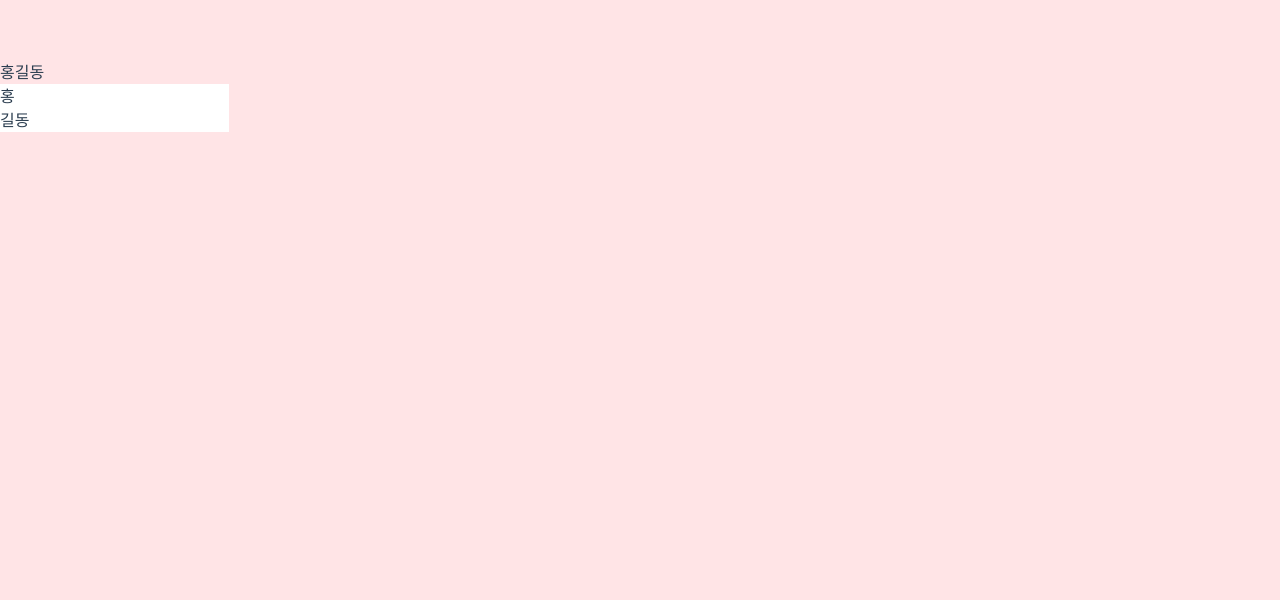
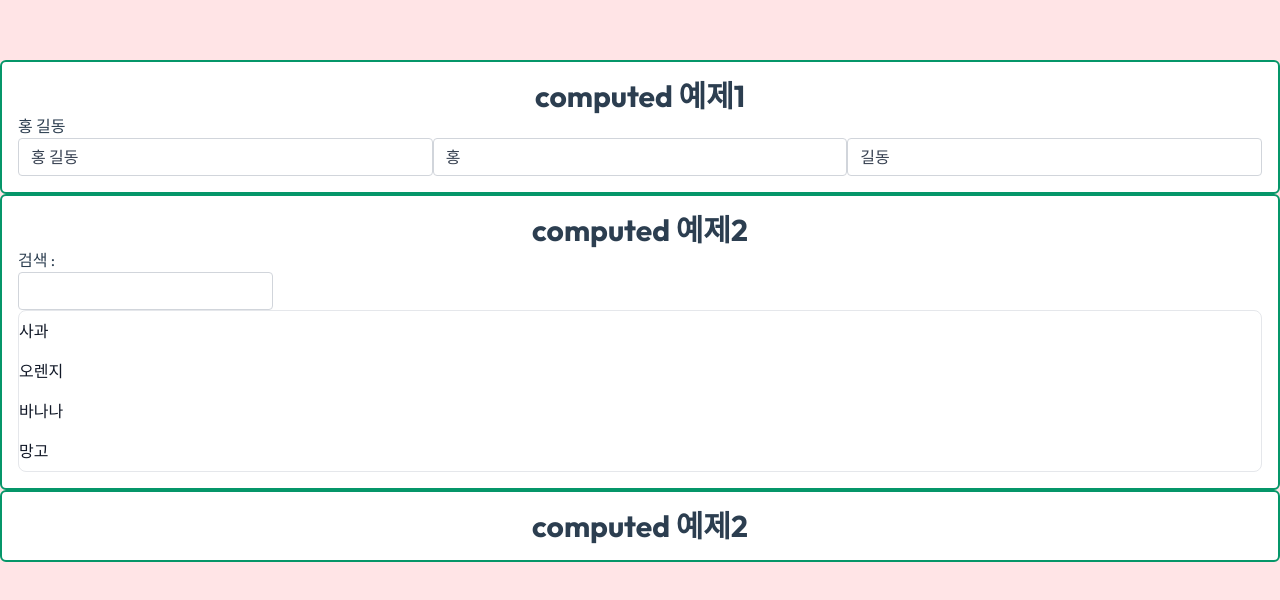
Before and after one commit to Hae-jin-park/vue_fundamental, a Vue app: page / in a window 1280 px wide. Shown: the top 600 px of the page. Built offline with nearby package versions, Linux system fonts and the light colour scheme.

Commit message:
Update App.vue

```diff
--- a/src/App.vue
+++ b/src/App.vue
@@ -1,8 +1,61 @@
 <template>
   <div id="app">
-    {{ fullName }}<br />
-    <input type="text" v-model="lastName" /><br />
-    <input type="text" v-model="firstName" /><br />
+    <div class="grid grid-cols-1">
+      <div
+        class="bg-white rounded-md m-6 sm:m-3 px-4 py-4 border-2 border-emerald-600"
+      >
+        <h1 class="text-3xl font-bold text-center">computed 예제1</h1>
+        {{ fullName }}
+        <div class="flex flex-row">
+          <input
+            type="text"
+            class="form-control block w-full px-3 py-1.5 text-base font-normal text-gray-700 bg-white bg-clip-padding border border-solid border-gray-300 rounded transition ease-in-out m-3 focus:text-gray-700 focus:bg-white focus:border-blue-600 focus:outline-none"
+            v-model="fullName"
+          />
+          <input
+            type="text"
+            class="form-control block w-full px-3 py-1.5 text-base font-normal text-gray-700 bg-white bg-clip-padding border border-solid border-gray-300 rounded transition ease-in-out m-3 focus:text-gray-700 focus:bg-white focus:border-blue-600 focus:outline-none"
+            v-model="lastName"
+          />
+          <input
+            type="text"
+            class="form-control block w-full px-3 py-1.5 text-base font-normal text-gray-700 bg-white bg-clip-padding border border-solid border-gray-300 rounded transition ease-in-out m-3 focus:text-gray-700 focus:bg-white focus:border-blue-600 focus:outline-none"
+            v-model="firstName"
+          />
+        </div>
+      </div>
+
+      <div
+        class="bg-white rounded-md m-6 sm:m-3 px-4 py-4 border-2 border-emerald-600"
+      >
+        <h1 class="text-3xl font-bold text-center">computed 예제2</h1>
+        <div>
+          <!--todoList 출력부 : ul, li 방식으로 출력-->검색 :
+          <input
+            type="text"
+            class="form-control block w-3/4 px-3 py-1.5 text-base font-normal text-gray-700 bg-white bg-clip-padding border border-solid border-gray-300 rounded transition ease-in-out m-3 focus:text-gray-700 focus:bg-white focus:border-blue-600 focus:outline-none"
+            v-model="searchKeyword"
+          />
+          <ul
+            class="bg-white rounded-lg border border-gray-200 w-full p-1 m-1 md:m-0 text-gray-900"
+          >
+            <li
+              class="px-1 md:px-0 py-2 my-2 border-x border-y border-radius border-blue-600 w-full flex flex-row"
+              v-for="item in filteredList"
+              :key="item.value"
+            >
+              {{ item.label }}
+            </li>
+          </ul>
+        </div>
+      </div>
+
+      <div
+        class="bg-white rounded-md m-6 sm:m-3 px-4 py-4 border-2 border-emerald-600"
+      >
+        <h1 class="text-3xl font-bold text-center">computed 예제2</h1>
+      </div>
+    </div>
   </div>
 </template>
 
@@ -12,11 +65,33 @@ export default {
     return {
       lastName: "홍",
       firstName: "길동",
+      searchKeyword: "",
+      fruits: [
+        { value: "apple", label: "사과" },
+        { value: "orange", label: "오렌지" },
+        { value: "banana", label: "바나나" },
+        { value: "mango", label: "망고" },
+      ],
     };
   },
   computed: {
-    fullName() {
-      return this.lastName + this.firstName;
+    fullName: {
+      set(value) {
+        const fullNameSplit = value.split(" ");
+        this.lastName = fullNameSplit[0];
+        this.firstName = fullNameSplit[1];
+      },
+      get() {
+        return `${this.lastName} ${this.firstName}`;
+      },
+    },
+
+    //함수인데 변수처럼 쓰인다. li 태그 참고
+    filteredList() {
+      //원본데이터 변경없이 필터링 작업만 수행한다.
+      return this.fruits.filter((fruit) =>
+        fruit.label.includes(this.searchKeyword)
+      );
     },
   },
 };
```
